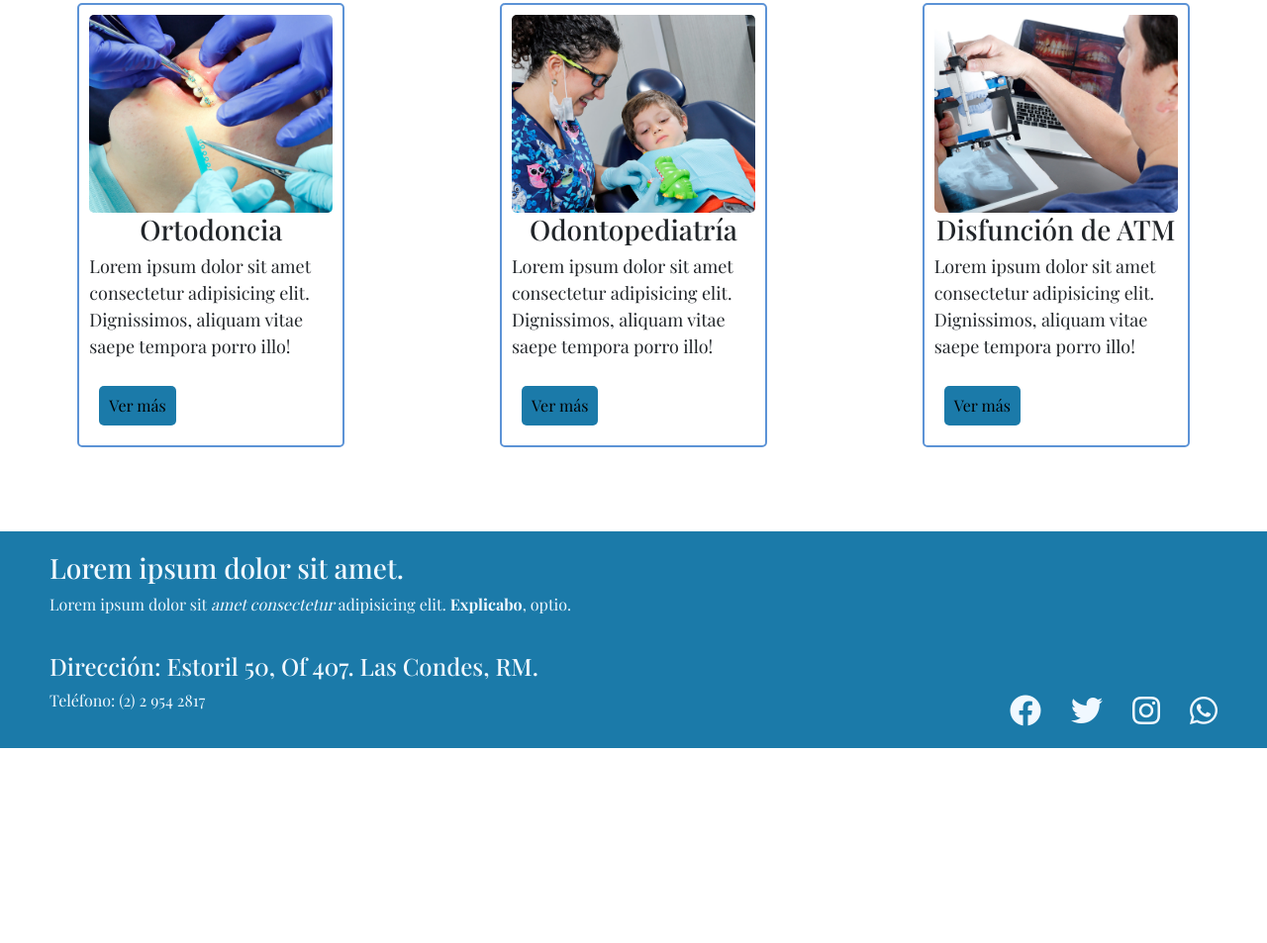
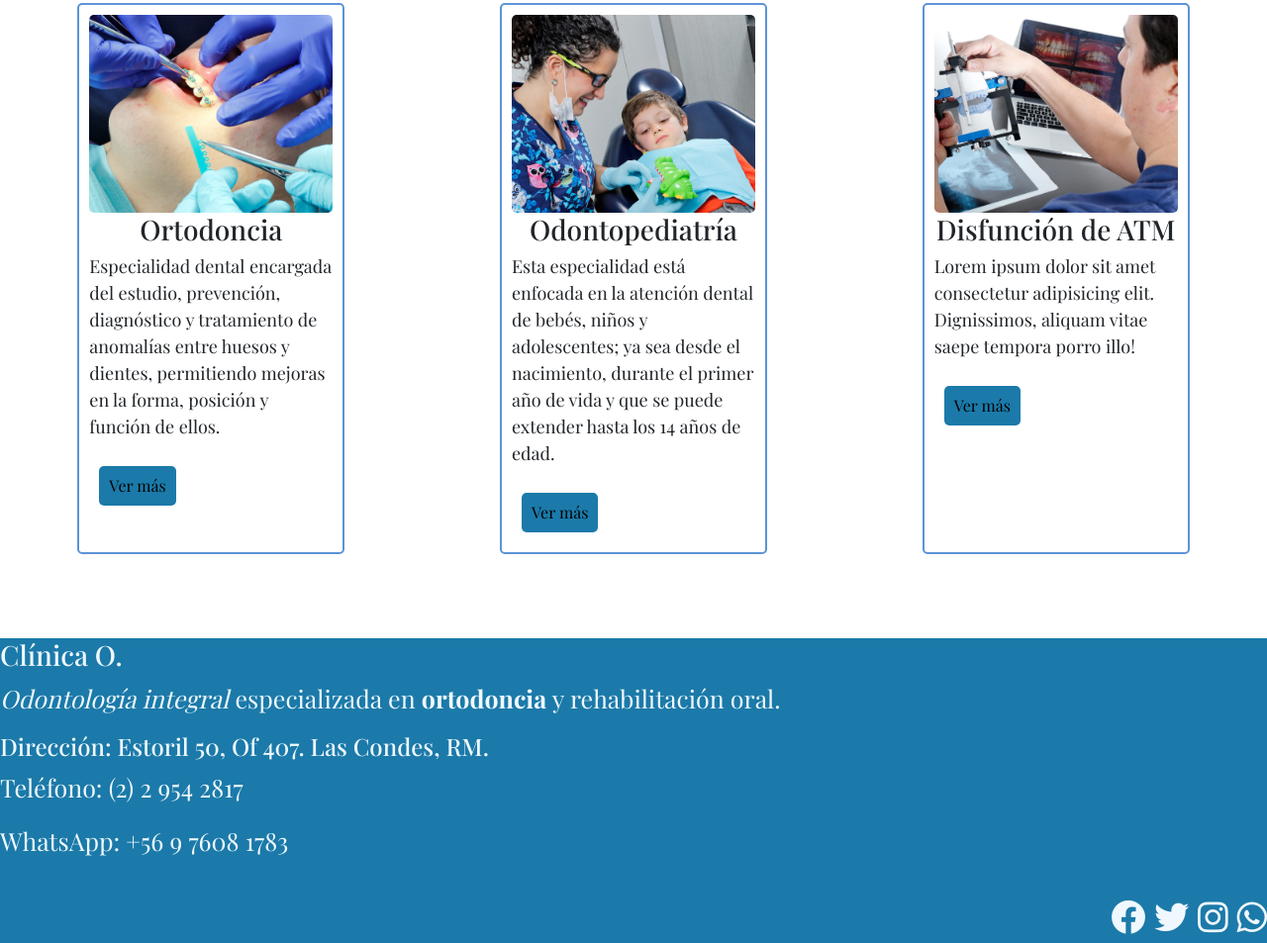
Before and after one commit to johnreyes328/clinicao, a plain HTML site: page paginas/quienes_somos.html in a window 1280 px wide. Shown: the part 867-1820 px from the top of the page at 99% size. Before the commit the page ends 1623 px from the top, so only its background shows below. Drawn offline with nearby package versions, Linux system fonts and the light colour scheme; a web font is replaced by a local one.

Commit message:
modificación en html footter en grid, edición pág quienes somos, modificación html class especialidades y modificación del css de los html anteriores

```diff
--- a/css/style.css
+++ b/css/style.css
@@ -4,10 +4,10 @@
     margin: 0;
     padding: 0;
     box-sizing: border-box;
-    font-family: 'Playfair Display', serif;
+    font-family: 'Playfair Display', serif, sans-serif;
 }
 
-/*inicio, navegador y footer*/
+/*inicio y navegador*/
 .encabezado{
     display: flex;
     justify-content: space-between;
@@ -54,7 +54,6 @@
 
 .inicio{
     display: flex;
-    flex-wrap: wrap;
     flex-direction: column;
     gap: 30px;
     margin: 0 auto;
@@ -104,40 +103,30 @@
     border-radius: 5px;
     font-size: 48px;
 }
+/*footer*/
 
 .pie-de-pag{
-    display: flex;
-    justify-content: space-between;
-    align-items: end;
-    padding: 20px 50px;
+    display: grid;
+    gap: 1rem;
+    grid-template-columns: repeat( 2fr, 1fr);
     background-color: #1275a6f5;
     color: aliceblue;
 }
 
-.pie-de-pag-izq{
-    display: flex;
-    flex-direction: column;
-    gap: 20px;
-}
-
-.info-clinica, .info-contacto{
-    font-size: 16px;
-    line-height: 24px;
+.pie-de-pag{
+   font-size: 25px;
 }
 
 .redes-sociales{
-    display: flex;
-    gap: 30px;
-}
-
-.redes-sociales a{
+    font-size: 35px;
     color: aliceblue;
+    text-align: end;
 }
 
 .redes-sociales i{
-    font-size: 32px;
+    color: aliceblue;
 }
-/*fin del inicio, navegador y footer*/
+/*Quienes somos*/
 
 .nosotros{
     padding: 45px;
@@ -223,7 +212,7 @@
 
 .ortodoncia p{
     font-size: 18px;
-    text-align:start;
+    text-align: left;
 }
 
 .ortodoncia button{
@@ -285,11 +274,6 @@
 }
 /* Inicio pág. Contacto*/
 
-.form-contacto{
-    padding: 20px;
-    font-size: 18px;
-}
-
 .contactanos h1{
     text-align: center;
 }
@@ -317,10 +301,17 @@
 }
 
 .form-contacto{
-    border: 2px solid #5c93d6;
+    border: 3px solid #5c93d6;
     border-radius: 5px;
+    padding: 20px;
+    font-size: 18px;
 }
 
+.form-contacto input{
+    font-size: 15px;
+    width: auto;
+    border: #5c93d6;
+}
 .botones-form{
     display: flex;
     justify-content: space-evenly;
--- a/paginas/quienes_somos.html
+++ b/paginas/quienes_somos.html
@@ -51,19 +51,19 @@
         <div class="n-especialidades">
             <hr>
             <h2>Nuestras Especialidades</h2>
-            <P>Lorem ipsum, dolor sit amet consectetur adipisicing elit. Officiis ratione nisi reiciendis aliquid accusamus ipsam officia, accusantium itaque tempore maiores.</P>
+            <P>Nuestra <strong>Clínica Odontológica</strong>, cuenta con una amplia serie de especialidades odontológicas, para un diagnóstico y tratamiento correcto desde el comienzo de la consulta dental: entre ellos tenemos:</P>
         </div>
         <section class="especialidades">
             <div class="ortodoncia">
                 <img src="../multimedia/imagenes/ortodoncia.jpg" alt="ortodoncia">
                 <h3>Ortodoncia</h3>
-                <p>Lorem ipsum dolor sit amet consectetur adipisicing elit. Dignissimos, aliquam vitae saepe tempora porro illo!</p>
+                <p>Especialidad dental encargada del estudio, prevención, diagnóstico y tratamiento de anomalías entre huesos y dientes, permitiendo mejoras en la forma, posición y función de ellos.</p>
                 <a href="/paginas/contacto.html"><button class="boton"> Ver más</button></a>
             </div>
             <div class="odontopediatria">
                 <img src="../multimedia/imagenes/od-pedi.jpg" alt="odontopediatria">
                 <h3>Odontopediatría</h3>
-                <p>Lorem ipsum dolor sit amet consectetur adipisicing elit. Dignissimos, aliquam vitae saepe tempora porro illo!</p>
+                <p>Esta especialidad está enfocada en la atención dental de bebés, niños y adolescentes; ya sea desde el nacimiento, durante el primer año de vida y que se puede extender hasta los 14 años de edad.</p>
                 <button class="boton"> Ver más</button>
             </div>
             <div class="disfuncion-atm">
@@ -78,12 +78,13 @@
     <footer class="pie-de-pag">
         <div class="pie-de-pag-izq">
             <div class="info-clinica">
-                <h3>Lorem ipsum dolor sit amet.</h3>
-                <p>Lorem ipsum dolor sit <em>amet consectetur</em> adipisicing elit. <strong>Explicabo</strong>, optio.</p>
+                <h3>Clínica O.</h3>
+                <p><em>Odontología integral</em> especializada en <strong>ortodoncia</strong> y rehabilitación oral.</p>
             </div>
             <div class="info-contacto">
                 <h4>Dirección: Estoril 50, Of 407. Las Condes, RM.</h4>
                 <p>Teléfono: (2) 2 954 2817</p>
+                <p>WhatsApp: +56 9 7608 1783</p>
             </div>
         </div>
         <div class="redes-sociales">
```
Also changed, not shown: index.html (+3 -2 lines), paginas/contacto.html (+3 -2 lines).
